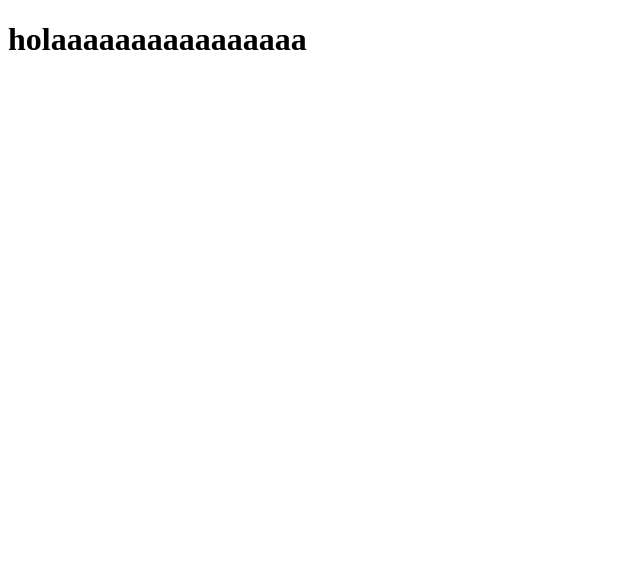
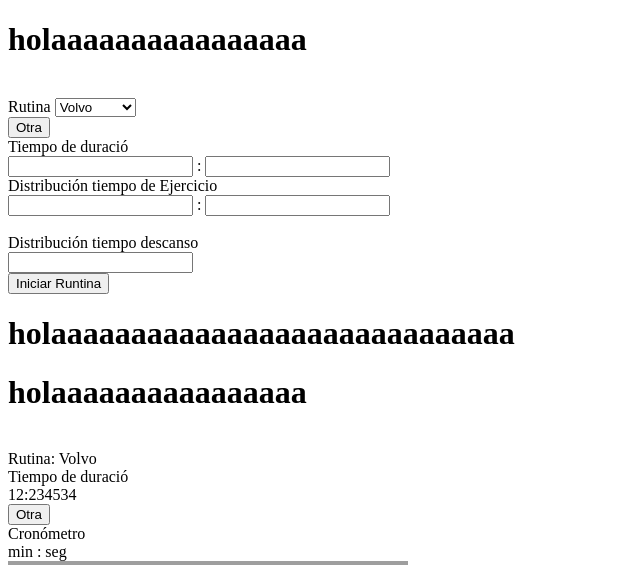
Before and after one commit to jsmzdf/TempoWeb, a Flask app: page / in a window 1280 px wide. Shown: the top 565 px of the page, without its empty margins (0-640 px from the left). Before the commit the page ends 50 px from the top, so only its background shows below. Run offline with Flask 2, Linux system fonts and the light colour scheme; grey boxes are pictures that could not be loaded.

Commit message:
Enviando relleno Template

```diff
--- a/app.py
+++ b/app.py
@@ -8,7 +8,7 @@ import numpy as np
 app = Flask(__name__)
 
 
-@app.route('/')
+@app.route('/', methods=['GET', 'POST'])
 def index():
     return render_template('index.html')
 
--- a/templates/index.html
+++ b/templates/index.html
@@ -2,6 +2,64 @@
 <html lang="en">
 <head>
     <h1>holaaaaaaaaaaaaaaaa</h1>
+    <form action="/index.html", method="GET", enctype="multipart/form-data"><br>
+    <label for="cars">Rutina</label>
+    <select id="cars">
+      <option value="volvo">Volvo</option>
+      <option value="saab">Saab</option>
+      <option value="mercedes">Mercedes</option>
+      <option value="audi">Audi</option><br>
+
+    </select><br>
+        <button type="submit" name="otra" id="otra" >Otra</button><br>
+    <label >Tiempo de duració </label><br>
+    <input type="text" name="TempminE" id="TempminE" class="Tiempo"  required>
+         <label >:</label>
+        <input type="text" name="TempsegE" id="TempsegE" class="Tiempo"  required><br>
+    <label>Distribución tiempo de Ejercicio</label><br>
+          <input type="text" name="TempminD" id="TempminD" class="Tiempo"  required>
+         <label >:</label>
+        <input type="text" name="TempsegD" id="TempsegD" class="Tiempo"  required><br>
+        <br>
+        <label>Distribución tiempo descanso</label><br>
+        <input type="text" name="distribucion" id="cla" class="Tiempo"  required><br>
+
+
+
+
+    </form>
+        <form action="/Rutina.html", method="GET", enctype="multipart/form-data">
+         <button type="submit" name="inirut" id="inirut" > Iniciar Runtina</button>
+    </form>
+    <h1>holaaaaaaaaaaaaaaaaaaaaaaaaaaaaa</h1>
+
+
+
+
+     <h1>holaaaaaaaaaaaaaaaa</h1>
+    <form action="/index.html", method="GET", enctype="multipart/form-data"><br>
+    <label>Rutina: </label>
+        <label  name="rut" id="rut" class="Tiempo" >Volvo</label>
+        <br>
+    <label  name="MostrarT" id="MostrarT" class="Tiempo" >Tiempo de duració</label><br>
+    <label >12:234534</label>
+    </select><br>
+        <button type="submit" name="otra" id="otra" >Otra</button><br>
+    <label >Cronómetro </label><br>
+        <label name="MostrarE" id="MostrarE" class="Tiempo" >min</label>
+        <label>:</label>
+        <label name="MostrarE" id="MostrarE" class="Tiempo" >seg</label><br>
+
+           <img src="IMGdescanso" alt="img-paint" class="img-thumbnail">
+        <br>
+         <img src="omgejercico" alt="img-paint" class="img-thumbnail">
+        <br>
+
+        <button type="submit" name="Empezar" id="Empezar" >Empezar</button>
+        <button type="submit" name="Pausar" id="Pausar" > Pausar</button>
+        <button type="submit" name="Terminar" id="Terminar" > Terminar</button>
+    </form>
+    <h1>holaaaaaaaaaaaaaaaaaaaaaaaaaaaaa</h1>
 </head>
 <body>
 
```
Also changed, not shown: templates/Rutina.html (added, +34 -0 lines).
